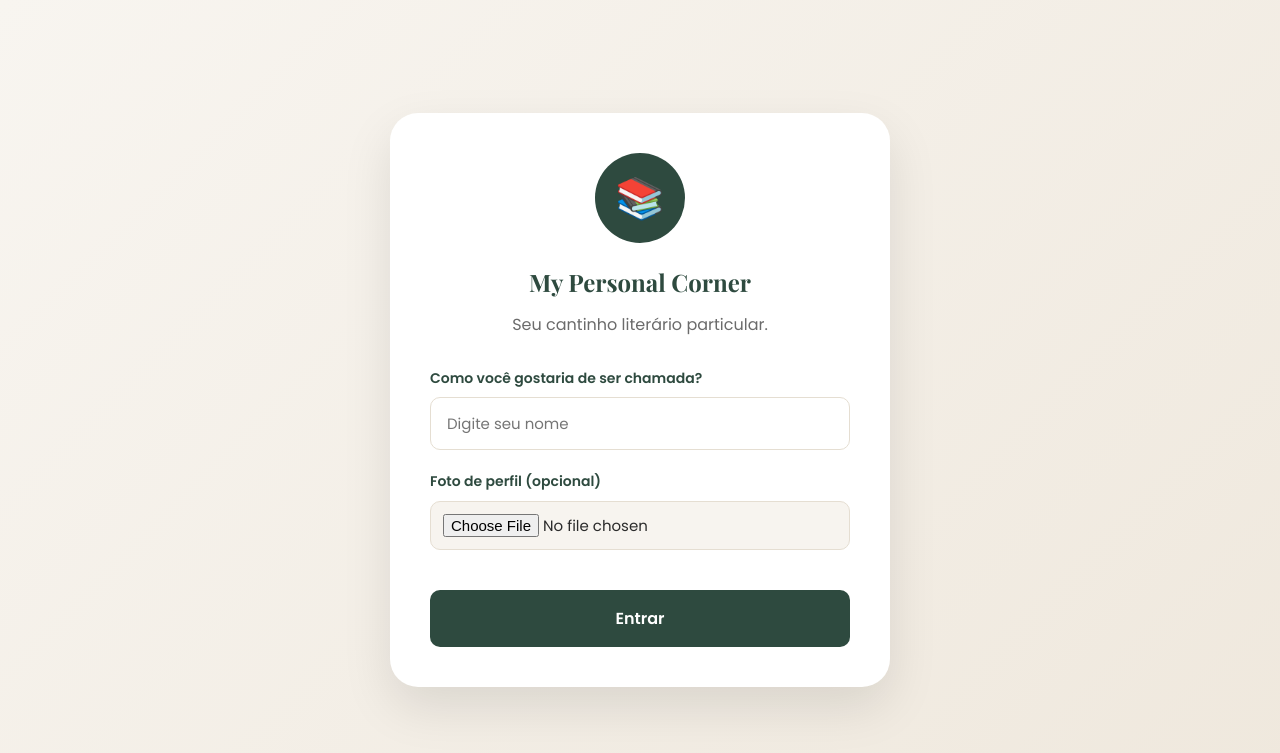
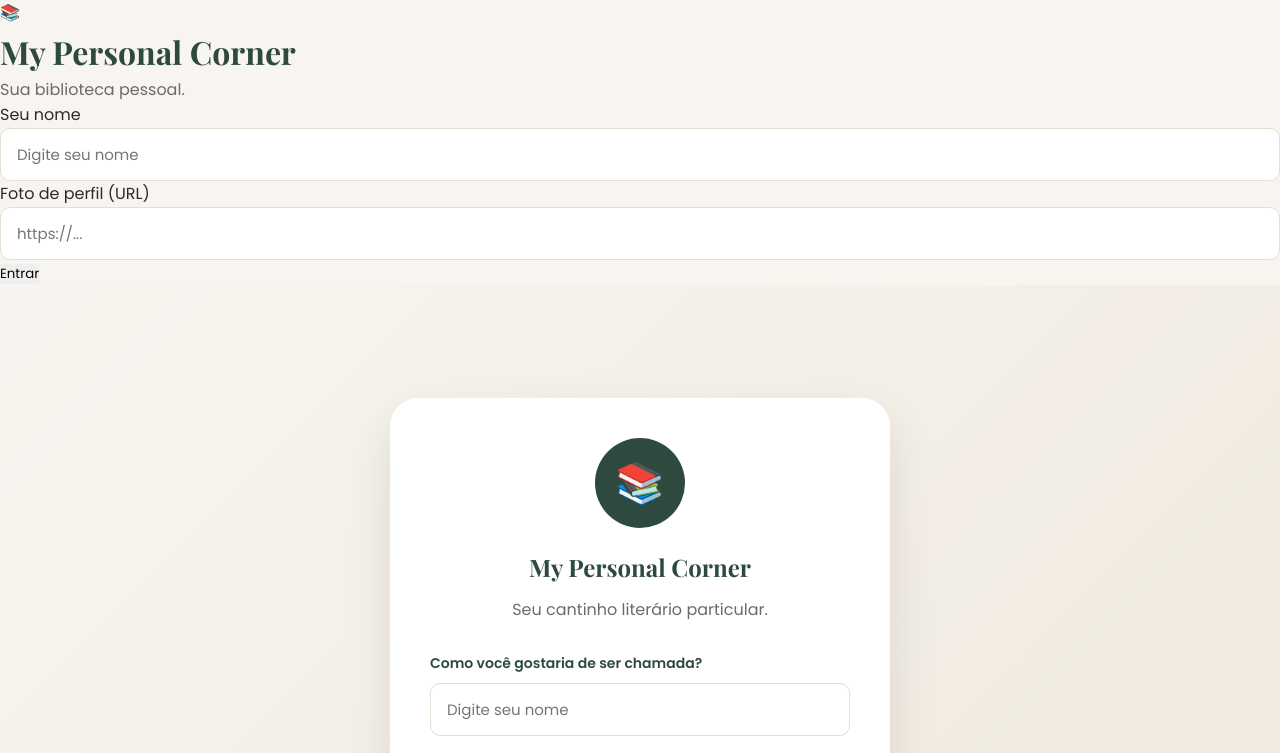
Before and after one commit to hilanapaula-hash/lanabooksversio, a plain HTML site: page index.html in a window 1280 px wide. Shown: the top 753 px of the page. Drawn offline with nearby package versions, Linux system fonts and the light colour scheme.

Commit message:
Add login form to index.html

```diff
--- a/index.html
+++ b/index.html
@@ -92,7 +92,71 @@
 </head>
 
 <body>
+<!-- ====================================================== -->
+<!-- LOGIN -->
+<!-- ====================================================== -->
 
+<div id="loginScreen" class="login-screen">
+
+    <div class="login-card">
+
+        <div class="login-logo">
+
+            📚
+
+        </div>
+
+        <h1>My Personal Corner</h1>
+
+        <p>
+            Sua biblioteca pessoal.
+        </p>
+
+        <form id="loginForm">
+
+            <div class="form-group">
+
+                <label for="userName">
+                    Seu nome
+                </label>
+
+                <input
+                    type="text"
+                    id="userName"
+                    placeholder="Digite seu nome"
+                    required
+                >
+
+            </div>
+
+            <div class="form-group">
+
+                <label for="userAvatar">
+                    Foto de perfil (URL)
+                </label>
+
+                <input
+                    type="url"
+                    id="userAvatar"
+                    placeholder="https://..."
+                >
+
+            </div>
+
+            <button
+                type="submit"
+                id="loginButton"
+            >
+
+                Entrar
+
+            </button>
+
+        </form>
+
+    </div>
+
+</div>
 
 
 
```
